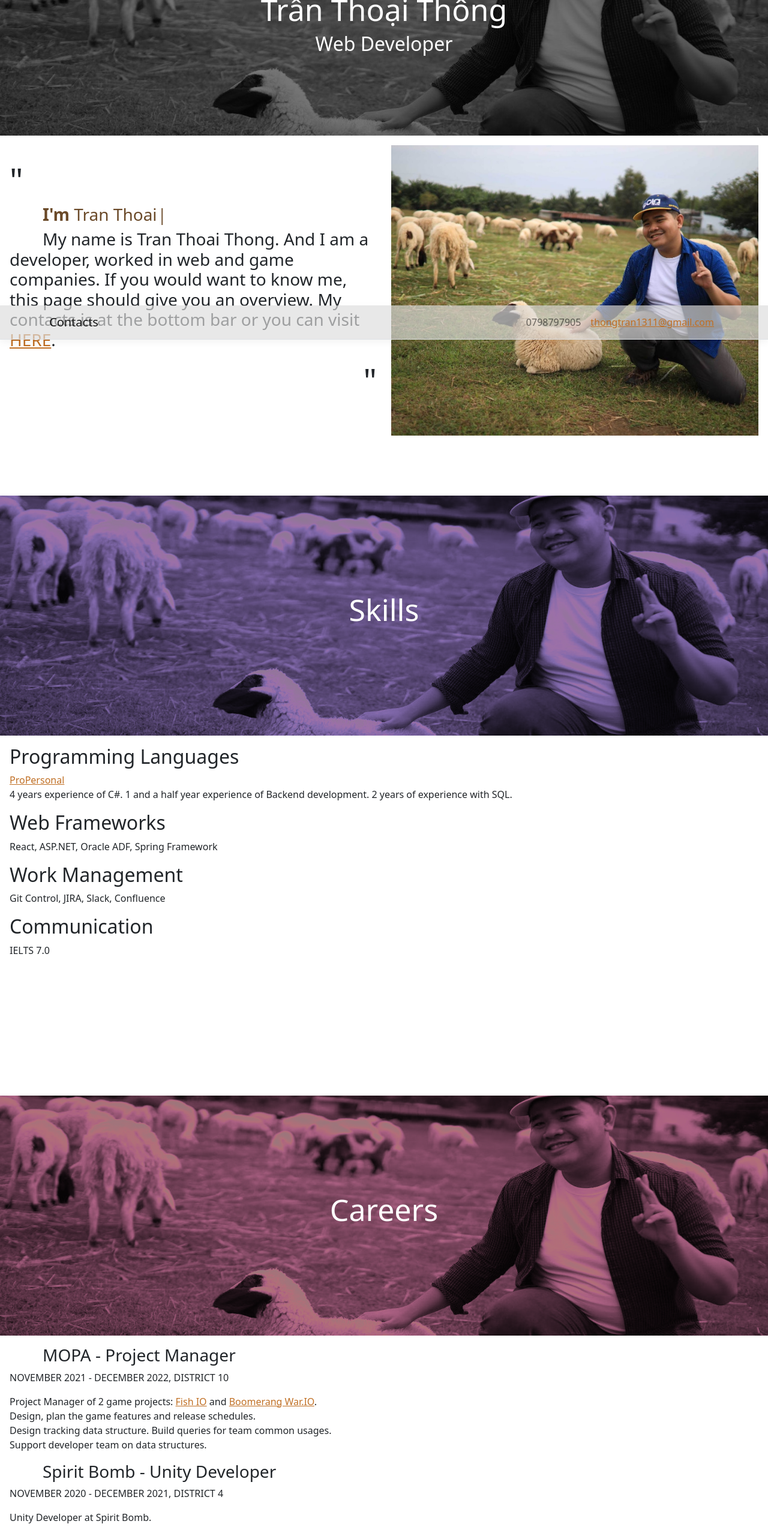
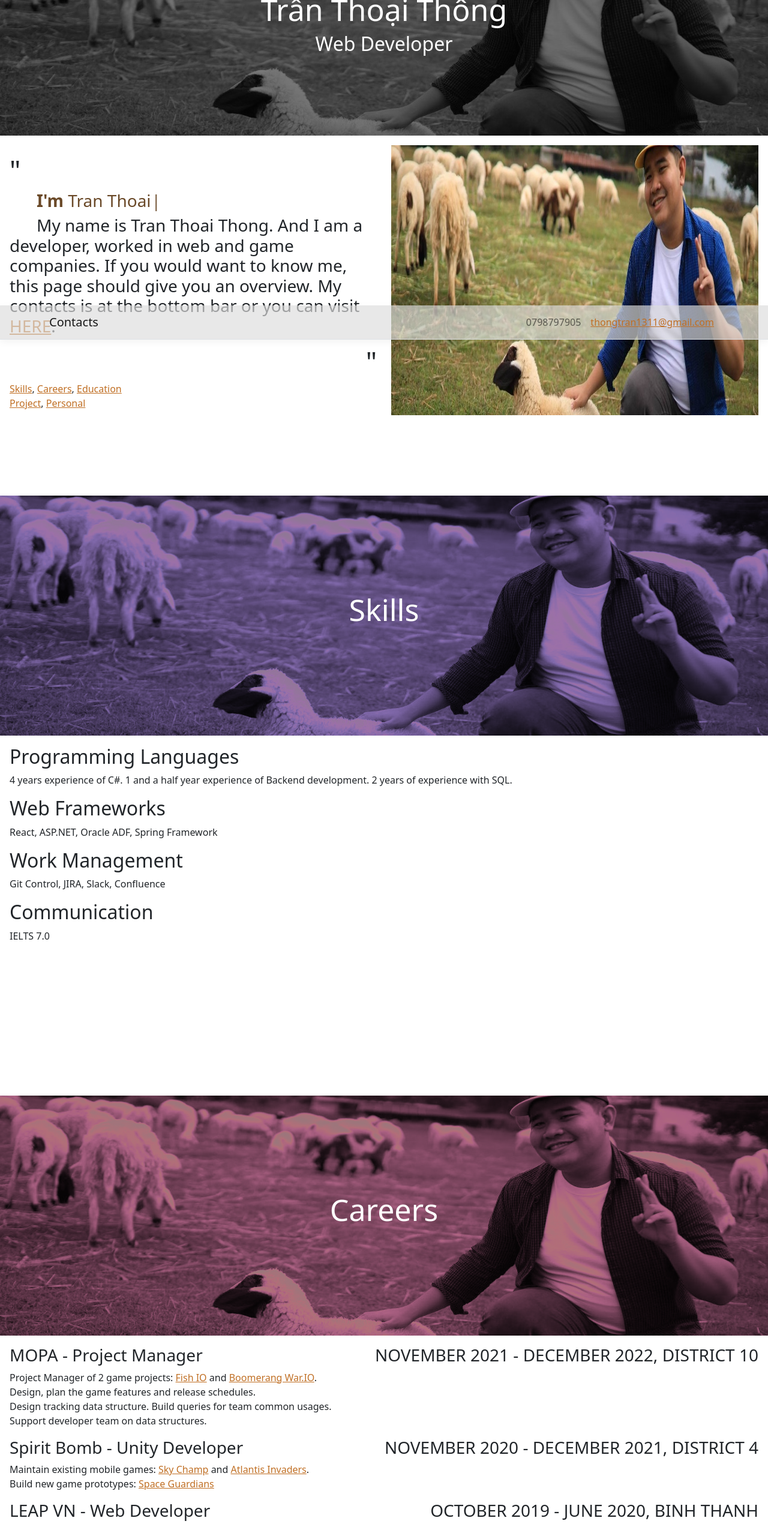
Before and after one commit to ThongTranHCM/ThongTranHCM.github.io, a React (Create React App) app in the folder ASPNetReact/ASPNetReact/ClientApp/: page /home in a window 1280 px wide. Shown: the part 234-2779 px from the top of the page at 60% size. Built offline with nearby package versions, Linux system fonts and the light colour scheme.

Commit message:
Home: Add Gameloft. Careers layout. Add anchor tags.

```diff
--- a/ASPNetReact/ASPNetReact/ClientApp/src/components/Home.js
+++ b/ASPNetReact/ASPNetReact/ClientApp/src/components/Home.js
@@ -10,9 +10,9 @@ export class Home extends Component {
             <div>
                 <HomeHeader h1Name="Trần Thoại Thông" h2Name="Web Developer">
                     <div className="row">
-                        <div className="col-sm-6 py-3">
-                            <div style={{ fontSize: "55px", textAlign: "left" }}>"</div>
-                            <h3 style={{ textIndent: "55px", color: "#6a4928" }}>
+                        <div className="col-sm-6 py-2">
+                            <div style={{ fontSize: "45px", textAlign: "left" }}>"</div>
+                            <h3 style={{ textIndent: "45px", color: "#6a4928" }}>
                                 <Typewriter
                                     options={{
                                         autoStart: true,
@@ -30,24 +30,26 @@ export class Home extends Component {
                                             .pauseFor(1000)
                                             .deleteChars(12)
                                             .typeString(" a Designer")
+                                            .pauseFor(1000)
                                             .start();
                                     }}
                                 />
                             </h3>
-                            <h3 style={{ textIndent: "55px" }}>My name is Tran Thoai Thong. And I am a developer, worked in web and game companies. If you would want to know me, this page should give you an overview.
+                            <h3 style={{ textIndent: "45px" }}>My name is Tran Thoai Thong. And I am a developer, worked in web and game companies. If you would want to know me, this page should give you an overview.
                                 My contacts is at the bottom bar or you can visit <Link to='contacts'>HERE</Link>.
                             </h3>
-                            <div style={{ fontSize: "55px", textAlign: "right" }}>"</div>
+                            <div style={{ fontSize: "45px", textAlign: "right" }}>"</div>
+                            <Link to="/home#Skills">Skills</Link>, <Link to="/home#Careers">Careers</Link>, <Link to="/home#Education">Education</Link><br/>
+                            <Link to="/projects">Project</Link>, <Link to="/projects#Personal">Personal</Link>
                         </div>
                         <div className="col-sm-6">
-                            <img className="w-100 h-100" src="Images/avatar2.jpg" alt="" />
+                            <img className="w-100 h-100" src="Images/avatar2small.jpg" alt="" />
                         </div>
                     </div>
                 </HomeHeader>
+                <div id="Skills" />
                 <HomeHeader h1Name="Skills" imgTint="220">
                     <h2>Programming Languages</h2>
-                    <Link to="/projects">Pro</Link>
-                    <Link to="/projects#Personal">Personal</Link>
                     <p>4 years experience of C#. 1 and a half  year experience of Backend development. 2 years of experience with SQL.</p>
                     <h2>Web Frameworks</h2>
                     <p>React, ASP.NET, Oracle ADF, Spring Framework</p>
@@ -56,30 +58,44 @@ export class Home extends Component {
                     <h2>Communication</h2>
                     <p>IELTS 7.0</p>
                 </HomeHeader>
+                <div id="Careers" />
                 <HomeHeader h1Name="Careers" imgTint="280">
-                    <h3 style={{ textIndent: "55px" }}>MOPA - Project Manager</h3>
-                    <p>NOVEMBER  2021 - DECEMBER 2022,  DISTRICT 10</p>
-                    <p>Project Manager of 2 game projects: <a href="https://play.google.com/store/apps/details?id=com.mpt.narwhal">Fish IO</a> and <a href="https://play.google.com/store/apps/details?id=com.mpt.boomerangwario">Boomerang War.IO</a>.<br />
+                    <div id="MOPA" >
+                        <h3>MOPA - Project Manager
+                            <span style={{ float: "right" }} className="fixed-right">NOVEMBER  2021 - DECEMBER 2022,  DISTRICT 10</span></h3>
+                    </div>
+                    <p>Project Manager of 2 game projects: <Link to="/projects#FishIO">Fish IO</Link> and <Link to="/projects#BoomerangIO">Boomerang War.IO</Link>.<br />
                         Design, plan the game features and release schedules.<br />
                         Design tracking data structure. Build queries for team common usages.<br />
                         Support developer team on data structures.</p>
 
-                    <h3 style={{ textIndent: "55px" }}>Spirit Bomb - Unity Developer</h3>
-                    <p>NOVEMBER  2020 - DECEMBER 2021,  DISTRICT 4</p>
-                    <p>Unity Developer at Spirit Bomb.<br />
-                        Maintain existing mobile games: <a href="https://play.google.com/store/apps/details?id=co.spiritbomb.skychamp">Sky Champ</a> and <a href="https://play.google.com/store/apps/details?id=atlantis.invaders.subnautica.space.shooter">Atlantis Invaders</a>.<br />
-                        Build new game prototypes: <a href="https://play.google.com/store/apps/details?id=galaxy.shooters.space.guardians">Space Guardians.</a></p>
+                    <div id="Spirit Bomb" >
+                        <h3>Spirit Bomb - Unity Developer
+                            <span style={{ float: "right" }} className="fixed-right">NOVEMBER  2020 - DECEMBER 2021,  DISTRICT 4</span></h3>
+                    </div>
+                    <p>Maintain existing mobile games: <Link to="/projects#SkyChamp">Sky Champ</Link> and <Link to="/projects#AtlantisInvaders">Atlantis Invaders</Link>.<br />
+                        Build new game prototypes: <Link to="/projects#SpaceGuardians">Space Guardians</Link></p>
 
-                    <h3 style={{ textIndent: "55px" }}>LEAP VN - Web Developer</h3>
-                    <p>OCTOBER  2019 - JUNE  2020,  BINH THANH, HCMC</p>
+                    <div id="Spirit Bomb" >
+                        <h3>LEAP VN - Web Developer
+                            <span style={{ float: "right" }} className="fixed-right">OCTOBER  2019 - JUNE  2020,  BINH THANH</span></h3>
+                    </div>
                     <p>Develop front-end and back-end on an  established web product for human resource management.<br />
-                        Spring REST Framework for BackEnd development.<br/>
+                        Spring REST Framework for BackEnd development.<br />
                         Technical analysis, development and code reviewing in several features.<br />
                         Setup integration test and unit test in Oracle SQL.<br />
                         Work with business logic on <a href="https://www.loyco.ch/?lang=en">Loyco</a> products.</p>
+
+                    <div id="Spirit Bomb" >
+                        <h3>Gameloft - C++ Developer
+                            <span style={{ float: "right" }} className="fixed-right">MAY 2018 - NOVEMBER 2018,  TAN BINH</span></h3>
+                    </div>
+                    <p>Instant app version of <Link to="/projects#DML">Dragon Mania Legends</Link>.<br />
+                        Maintain code and events on the Android version of Dragon Mania Legends.</p>
+
                 </HomeHeader>
+                <div id="Education" />
                 <HomeHeader h1Name="Education" imgTint="340">
-
                     <div className="row">
                         <div className="col-sm-8 py-3">
                             <h3 style={{ textIndent: "55px" }}>University of Science</h3>
--- a/ASPNetReact/ASPNetReact/ClientApp/src/components/NavMenu.js
+++ b/ASPNetReact/ASPNetReact/ClientApp/src/components/NavMenu.js
@@ -39,10 +39,16 @@ export class NavMenu extends Component {
                                 <NavLink tag={Link} className="text-dark" to="/">Home</NavLink>
                             </NavItem>
                             <NavItem>
+                                <NavLink tag={Link} className="text-dark" to="/home#Careers">Careers</NavLink>
+                            </NavItem>
+                            <NavItem>
+                                <NavLink tag={Link} className="text-dark" to="/home#Education">Education</NavLink>
+                            </NavItem>
+                            <NavItem>
                                 <NavLink tag={Link} className="text-dark" to="/projects">Projects</NavLink>
                             </NavItem>
                             <NavItem>
-                                <NavLink tag={Link} className="text-dark" to="/projects#Personal">Pers</NavLink>
+                                <NavLink tag={Link} className="text-dark" to="/projects#Personal">Personal</NavLink>
                             </NavItem>
                             <NavItem>
                                 <NavLink tag={Link} className="text-dark" to="/contacts">Contacts</NavLink>
--- a/ASPNetReact/ASPNetReact/ClientApp/src/components/ProjectTab.js
+++ b/ASPNetReact/ASPNetReact/ClientApp/src/components/ProjectTab.js
@@ -62,11 +62,11 @@ export class ProjectTab extends Component {
         }
         return (
             <div>
-                <div className="m-3 p-3 row relative bg-white bg-white rounded text-sm border-0 shadow outline-none focus:outline-none focus:ring" style={{height: "400px"} }>
+                <div className="m-3 px-3 py-3 row relative bg-white bg-white rounded text-sm border-0 shadow outline-none focus:outline-none focus:ring" style={{height: "400px"} }>
                     <div className="col-sm-6">
                         <h3>{this.props.h3Name}</h3>
                         {this.props.children}
-                        <div className="d-flex p-3 w-100">
+                        <div className="d-flex px-3 py-3 w-100">
                             <GithubButton onClick={this.LinkGithubClick}  link={this.props.githuburl} />
                             <GooglePlayButton onClick={this.LinkGooglePlayClick} link={this.props.googleplayurl} />
                         </div>
--- a/ASPNetReact/ASPNetReact/ClientApp/src/components/ScrollOnLoad.js
+++ b/ASPNetReact/ASPNetReact/ClientApp/src/components/ScrollOnLoad.js
@@ -1,5 +1,4 @@
 import { useEffect } from 'react';
-import React from 'react';
 import { useLocation } from 'react-router-dom';
 
 //npm install --save react-router-hash-link
@@ -7,9 +6,9 @@ import { useLocation } from 'react-router-dom';
 const ScrollOnLoad = () => {
     // Extracts pathname property(key) from an object
     const { pathname } = useLocation();
+    const anchor = window.location.hash.slice(1);
 
     useEffect(() => {
-        const anchor = window.location.hash.slice(1);
         if (anchor) {
             const anchorEl = document.getElementById(anchor);
             if (anchorEl) {
@@ -19,7 +18,7 @@ const ScrollOnLoad = () => {
         else {
             window.scrollTo(0, 0);
         }
-    }, [pathname]);
+    }, [pathname, anchor]);
 }
 
 export default ScrollOnLoad;
```
Also changed, not shown: ASPNetReact/ASPNetReact/ClientApp/src/components/Projects.js (+11 -1 lines).
